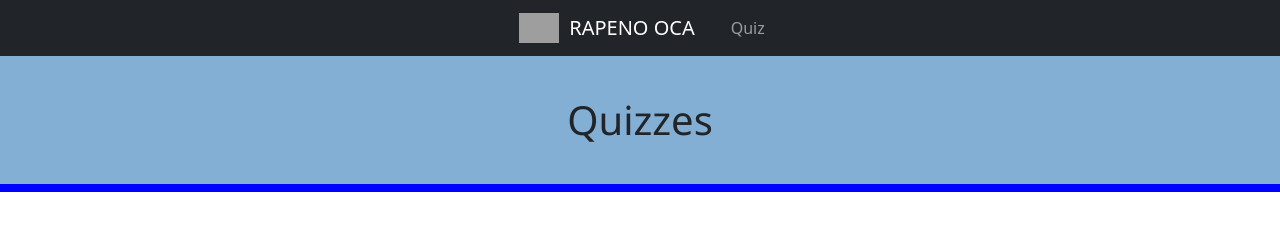
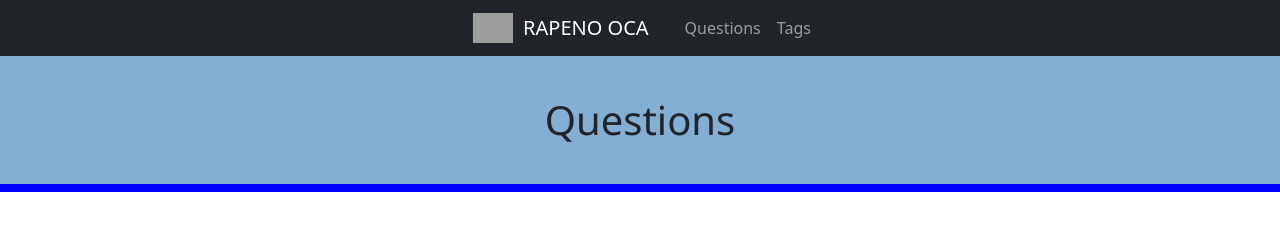
Before and after one commit to RaafiKuijper/OCA-app, a React (Vite) app in the folder frontend/: page / in a window 1280 px wide. Shown: the top 239 px of the page. Built offline with nearby package versions, Linux system fonts and the light colour scheme; no server answers; grey boxes are pictures that could not be loaded.

Commit message:
Home + Navbar: Header Changes

```diff
--- a/frontend/src/Tag/CreateTagComponent.tsx
+++ b/frontend/src/Tag/CreateTagComponent.tsx
@@ -30,7 +30,7 @@ function CreateTagComponent() {
 
   return (
     <>
-      <Header text="OCA-app tags" />
+      <Header text="Tags" />
       <br />
       <form
         className={classes.createTagView}
--- a/frontend/src/question/CreateQuestionFormComponent.tsx
+++ b/frontend/src/question/CreateQuestionFormComponent.tsx
@@ -2,9 +2,9 @@ import { useState } from "react";
 import CreateOptionComponent from "./CreateOptionComponent";
 import CreateQuestionsComponent from "./CreateQuestionComponent";
 import { Button, Form } from "react-bootstrap";
-import Header from "../styled-components/header/Header";
 import CreateFragmentComponent from "./CreateFragmentComponent";
 import classes from "../styles/create-question.module.css";
+import Header from "../headers/header/Header";
 
 function CreateQuestionsFormComponent() {
   const [displayResult, setDisplayResult] = useState(false);
@@ -22,7 +22,7 @@ function CreateQuestionsFormComponent() {
 
   return (
     <>
-      <Header text="Create Question" />
+      <Header text="Questions" />
       <Form
         className={classes.createQuestionForm}
         onSubmit={(e) => {
--- a/frontend/src/user/user.tsx
+++ b/frontend/src/user/user.tsx
@@ -1,3 +1,3 @@
-const isAdmin = false;
+const isAdmin = true;
 
 export default isAdmin;
```
